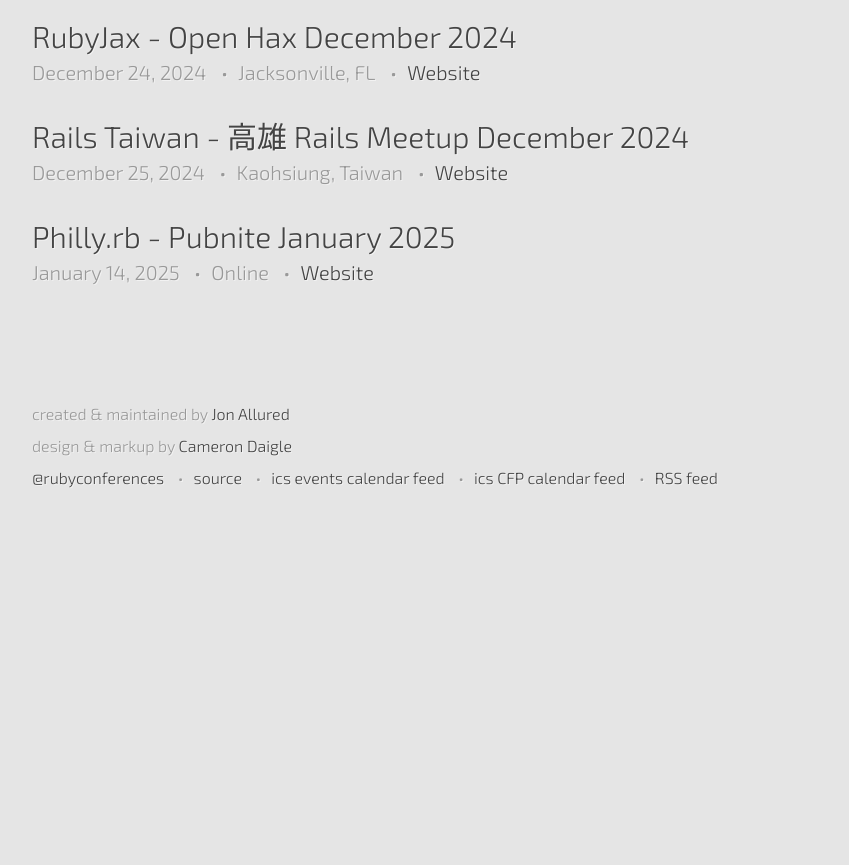
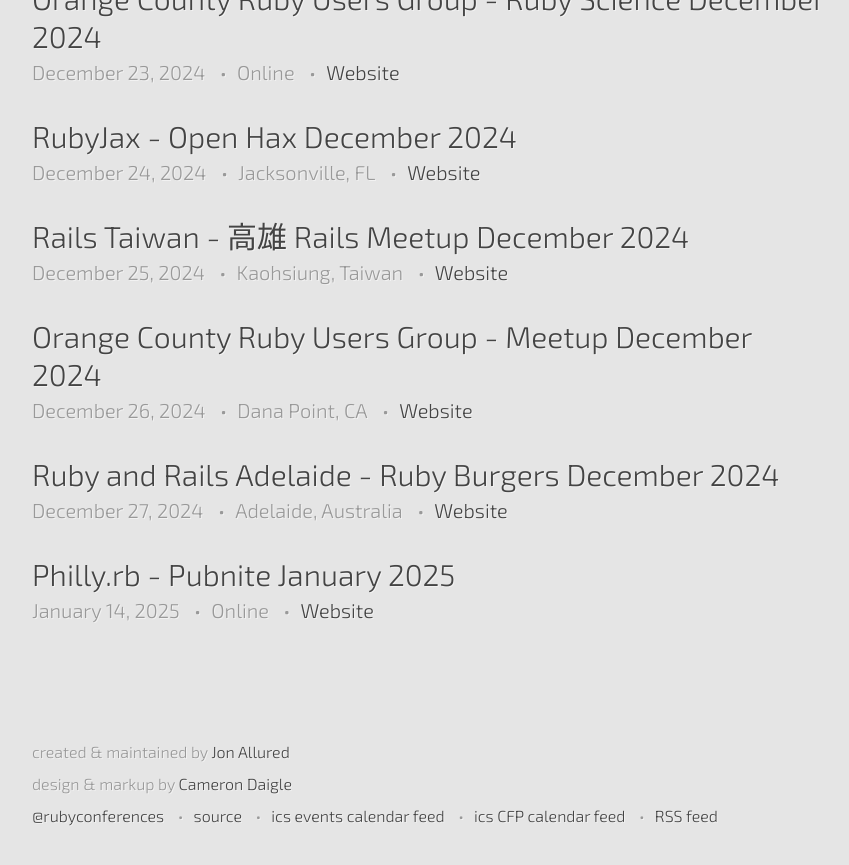
Before and after one commit to ruby-conferences/ruby-conferences.github.io, a Jekyll site: the page built from meetups/index.html, in a window 1280 px wide and 900 px high, scrolled down 20794 px. Shown: the top 865 px of the window, without its empty margins (208-1057 px from the left). Built offline with Jekyll 4.4.1, drawn with Linux system fonts in a browser that asks for light colours; before the commit the page ends 21368 px from its top, so only the background shows below that; some of the changed text lies outside the part shown.

Commit message:
Add Orange County Ruby Users Group, Ruby and Rails Adelaide and RubyJax Meetups

```diff
--- a/_data/meetups.yml
+++ b/_data/meetups.yml
@@ -1606,6 +1606,13 @@
   end_time: 20:00:00 EDT
   url: https://www.meetup.com/rubyjax/events/llklbtygcmbwb
 
+- name: RubyJax - Open Hax September 2024
+  location: Jacksonville, FL
+  date: 2024-09-17
+  start_time: 18:30:00 EDT
+  end_time: 20:00:00 EDT
+  url: https://www.meetup.com/rubyjax/events/303104994
+
 - name: Toulouse.rb - Conf & Apéro - Septembre
   location: Toulouse, France
   date: 2024-09-17
@@ -2583,6 +2590,20 @@
   end_time: 19:00:00 CST
   url: https://www.meetup.com/rails-taiwan/events/qxfvjkygcqbhc
 
+- name: Orange County Ruby Users Group - Meetup December 2024
+  location: Dana Point, CA
+  date: 2024-12-26
+  start_time: 19:00:00 PDT
+  end_time: 21:00:00 PDT
+  url: https://www.meetup.com/ocruby/events/pbgwwqygcqbjc
+
+- name: Ruby and Rails Adelaide - Ruby Burgers December 2024
+  location: Adelaide, Australia
+  date: 2024-12-27
+  start_time: 18:00:00 ACST
+  end_time: 20:00:00 ACST
+  url: https://www.meetup.com/adelaiderb/events/dzcvqsygcqbkc
+
 - name: Philly.rb - Pubnite January 2025
   location: Online
   date: 2025-01-14
```
